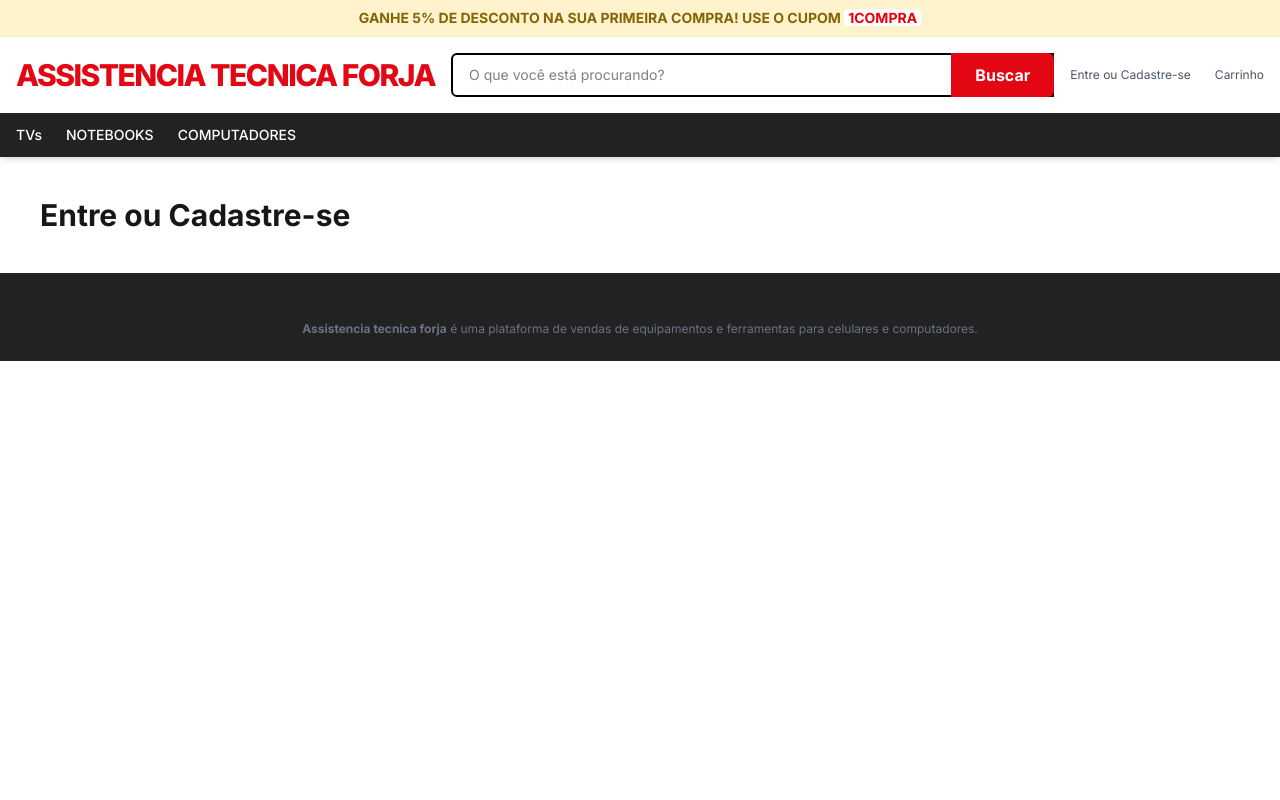
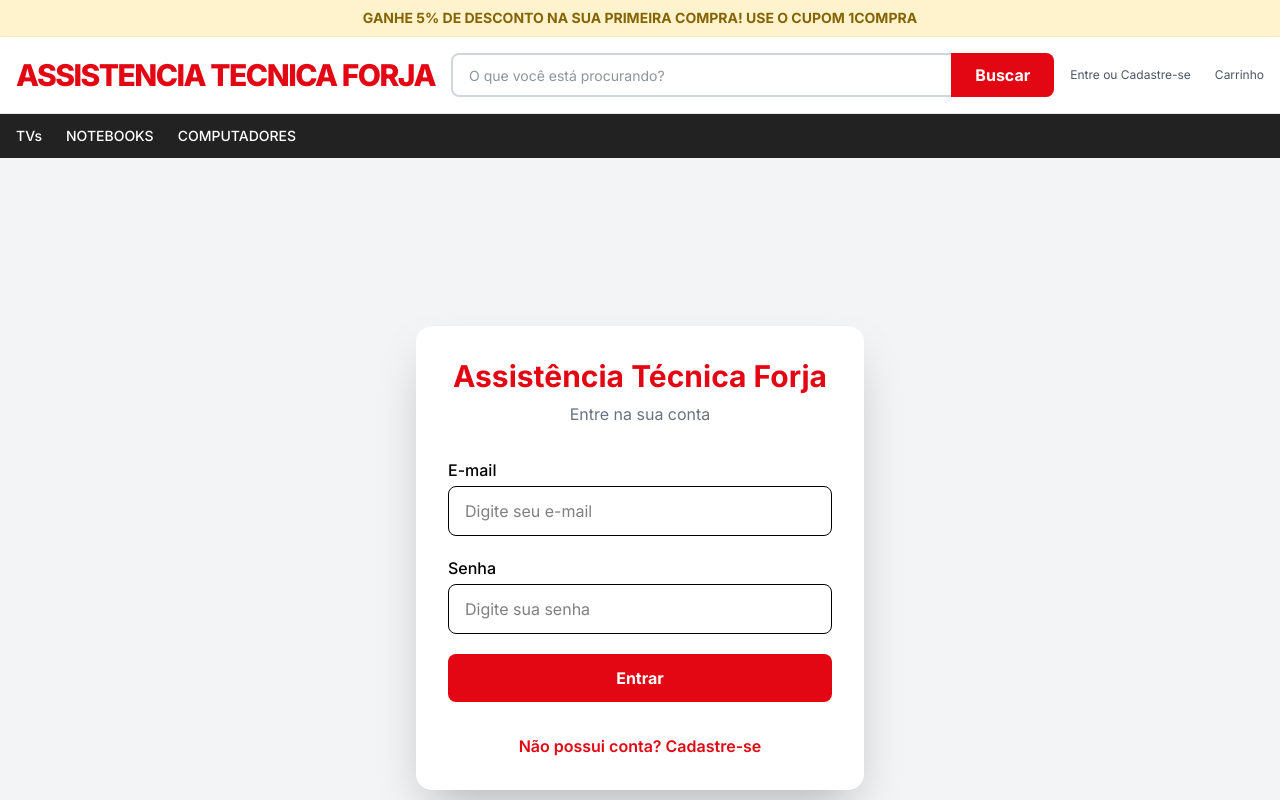
Before and after one commit to SamuelMucham/TCC_FrontEnd, a Next.js app: page /entreOuCadastreSe in a window 1280 px wide. Shown: the top 800 px of the page. Built offline with nearby package versions, Linux system fonts and the light colour scheme.

Commit message:
Add files via upload

```diff
--- /dev/null
+++ b/app/buscar/page.tsx
@@ -0,0 +1,67 @@
+"use client";
+
+import { useEffect } from "react";
+import { useSearchParams, useRouter } from "next/navigation";
+
+export default function BuscarPage() {
+  const params = useSearchParams();
+  const router = useRouter();
+
+  useEffect(() => {
+    const pesquisa = (params.get("q") || "")
+      .toLowerCase()
+      .trim();
+
+    if (
+      pesquisa === "tv" ||
+      pesquisa === "tvs" ||
+      pesquisa.includes("televis")
+    ) {
+      router.push("/TVS");
+      return;
+    }
+
+    if (
+      pesquisa === "notebook" ||
+      pesquisa === "notebooks"
+    ) {
+      router.push("/NOTEBOOKS");
+      return;
+    }
+
+    if (
+      pesquisa === "computador" ||
+      pesquisa === "computadores" ||
+      pesquisa === "pc" ||
+      pesquisa === "pcs"
+    ) {
+      router.push("/COMPUTADORES");
+      return;
+    }
+
+    if (
+      pesquisa === "celular" ||
+      pesquisa === "celulares"
+    ) {
+      router.push("/");
+      return;
+    }
+  }, [params, router]);
+
+  return (
+    <div className="max-w-4xl mx-auto py-16 px-6">
+      <h1 className="text-3xl font-bold">
+        Resultado da busca
+      </h1>
+
+      <p className="mt-5">
+        Você pesquisou:
+        <strong> {params.get("q")}</strong>
+      </p>
+
+      <p className="mt-2 text-gray-500">
+        Redirecionando...
+      </p>
+    </div>
+  );
+}
--- /dev/null
+++ b/app/components/Busca.tsx
@@ -0,0 +1,42 @@
+"use client";
+
+import { useState } from "react";
+import { useRouter } from "next/navigation";
+
+export default function Busca() {
+  const [busca, setBusca] = useState("");
+  const router = useRouter();
+
+  function pesquisar() {
+    const texto = busca.trim();
+
+    if (!texto) return;
+
+    router.push(`/buscar?q=${encodeURIComponent(texto)}`);
+  }
+
+  return (
+    <div className="flex-1 max-w-2xl w-full relative">
+      <input
+        type="text"
+        value={busca}
+        onChange={(e) => setBusca(e.target.value)}
+        onKeyDown={(e) => {
+          if (e.key === "Enter") {
+            pesquisar();
+          }
+        }}
+        placeholder="O que você está procurando?"
+        className="w-full h-11 pl-4 pr-28 text-sm text-gray-800 bg-white border-2 border-gray-300 rounded-lg focus:outline-none focus:border-[#e30613] transition"
+      />
+
+      <button
+        type="button"
+        onClick={pesquisar}
+        className="absolute right-0 top-0 h-11 px-6 bg-[#e30613] hover:bg-[#b3000a] text-white font-bold rounded-r-lg transition-colors"
+      >
+        Buscar
+      </button>
+    </div>
+  );
+}
--- a/app/entreOuCadastreSe/page.tsx
+++ b/app/entreOuCadastreSe/page.tsx
@@ -1,9 +1,94 @@
-export default function Page() {
+"use client";
+
+import { useState } from "react";
+import { useRouter } from "next/navigation";
+
+export default function EntreOuCadastreSePage() {
+  const [cadastro, setCadastro] = useState(false);
+  const router = useRouter();
+
   return (
-    <div className="container mx-auto p-10">
-      <h1 className="text-3xl font-bold">
-        Entre ou Cadastre-se
-      </h1>
+    <div className="min-h-screen bg-gray-100 flex items-center justify-center px-4 py-10">
+      <div className="bg-white rounded-2xl shadow-2xl w-full max-w-md p-8">
+        <h1 className="text-3xl font-bold text-center text-[#e30613] mb-2">
+          Assistência Técnica Forja
+        </h1>
+
+        <p className="text-center text-gray-500 mb-8">
+          {cadastro ? "Crie sua conta" : "Entre na sua conta"}
+        </p>
+
+        <form className="space-y-5">
+          {cadastro && (
+            <div>
+              <label className="block font-medium mb-1 text-black">
+                Nome Completo
+              </label>
+              <input
+                type="text"
+                placeholder="Digite seu nome"
+                className="w-full border rounded-lg px-4 py-3 focus:outline-none focus:ring-2 focus:ring-[#e30613] text-black"
+              />
+            </div>
+          )}
+
+          <div>
+            <label className="block font-medium mb-1 text-black">E-mail</label>
+            <input
+              type="email"
+              placeholder="Digite seu e-mail"
+              className="w-full border rounded-lg px-4 py-3 focus:outline-none focus:ring-2 focus:ring-[#e30613] text-black"
+            />
+          </div>
+
+          <div>
+            <label className="block font-medium mb-1 text-black">Senha</label>
+            <input
+              type="password"
+              placeholder="Digite sua senha"
+              className="w-full border rounded-lg px-4 py-3 focus:outline-none focus:ring-2 focus:ring-[#e30613] text-black"
+            />
+          </div>
+
+          {cadastro && (
+            <div>
+              <label className="block font-medium mb-1 text-black">
+                Confirmar Senha
+              </label>
+              <input
+                type="password"
+                placeholder="Confirme sua senha"
+                className="w-full border rounded-lg px-4 py-3 focus:outline-none focus:ring-2 focus:ring-[#e30613] text-black"
+              />
+            </div>
+          )}
+
+          <button
+            type="button"
+            onClick={() => {
+              if (cadastro) {
+                alert("Cadastro realizado com sucesso!");
+              } else {
+                router.push("/");
+              }
+            }}
+            className="w-full bg-[#e30613] hover:bg-red-700 text-white font-bold py-3 rounded-lg transition"
+          >
+            {cadastro ? "Cadastrar" : "Entrar"}
+          </button>
+        </form>
+
+        <div className="text-center mt-8">
+          <button
+            onClick={() => setCadastro(!cadastro)}
+            className="text-[#e30613] font-semibold hover:underline"
+          >
+            {cadastro
+              ? "Já possui uma conta? Entrar"
+              : "Não possui conta? Cadastre-se"}
+          </button>
+        </div>
+      </div>
     </div>
   );
 }
--- a/app/layout.tsx
+++ b/app/layout.tsx
@@ -4,12 +4,13 @@ import type { Metadata } from "next";
 import { Inter } from "next/font/google";
 import "./globals.css";
 import Link from "next/link";
+import Busca from "./components/Busca";
 
 const inter = Inter({ subsets: ["latin"] });
 
 export const metadata: Metadata = {
   title: "Assistencia tecnica forja - Assistência tecnica",
-  description: "a maior assistencia tecnica do Brasil",
+  description: "A maior assistência técnica do Brasil",
 };
 
 export default function RootLayout({
@@ -20,16 +21,17 @@ export default function RootLayout({
   return (
     <html lang="pt-BR">
       <body className={inter.className}>
-        <header className="sticky top-0 z-50 bg-white shadow-md">
+        <header>
+          {/* Barra superior */}
           <div className="bg-[#fff3cd] text-[#856404] text-center py-2 text-sm font-bold border-b border-[#ffeeba]">
             GANHE 5% DE DESCONTO NA SUA PRIMEIRA COMPRA! USE O CUPOM{" "}
-            <span className="uppercase bg-white px-1 rounded text-red-600">
-              1COMPRA
-            </span>
+            <span className="font-bold">1COMPRA</span>
           </div>
 
-          <div className="container mx-auto px-4 py-4">
-            <div className="flex flex-col md:flex-row items-center justify-between gap-4">
+          {/* Cabeçalho */}
+  <div className="bg-white shadow-sm border-b border-gray-200">
+  <div className="container mx-auto px-4 py-4">
+            <div className="flex flex-col md:flex-row items-center justify-between gap-4 ">
               <a
                 href="/"
                 className="text-3xl font-extrabold text-[#e30613] uppercase tracking-tighter"
@@ -37,24 +39,19 @@ export default function RootLayout({
                 Assistencia tecnica forja
               </a>
 
-              <div className="flex-1 max-w-2xl w-full relative">
-                <input
-                  type="text"
-                  placeholder="O que você está procurando?"
-                  className="w-full pl-4 pr-12 py-2.5 border-2 border-gray rounded-l-md focus:outline-none focus:border-[#e30613] text-black text-sm"
-                />
-                <button className="absolute right-0 top-0 h-full bg-[#e30613] text-white px-6 font-bold rounded-r-md hover:bg-[#b3000a] transition-colors">
-                  Buscar
-                </button>
-              </div>
+              {/* Busca */}
+              <Busca />
 
+              {/* Links */}
               <div className="flex gap-6 text-sm text-gray-600">
                 <a
-                  href="entreOuCadastreSe"
+                  href="/entreOuCadastreSe"
                   className="flex flex-col items-center hover:text-[#e30613] transition"
                 >
                   <span className="text-xl"></span>
-                  <span className="text-xs">Entre ou Cadastre-se</span>
+                  <span className="text-xs">
+                    Entre ou Cadastre-se
+                  </span>
                 </a>
 
                 <a
@@ -62,12 +59,15 @@ export default function RootLayout({
                   className="flex flex-col items-center hover:text-[#e30613] transition"
                 >
                   <span className="text-xl"></span>
-                  <span className="text-xs">Carrinho</span>
+                  <span className="text-xs">
+                    Carrinho
+                  </span>
                 </a>
               </div>
             </div>
           </div>
-
+          </div>
+          {/* Menu */}
           <nav className="bg-[#222] text-white">
             <div className="container mx-auto px-4 overflow-x-auto">
               <ul className="flex whitespace-nowrap py-3 text-sm font-medium gap-6">
@@ -91,13 +91,12 @@ export default function RootLayout({
 
                 <li>
                   <Link
-                  href="/COMPUTADORES"
+                    href="/COMPUTADORES"
                     className="hover:text-red-500 transition"
                   >
                     COMPUTADORES
                   </Link>
                 </li>
-
               </ul>
             </div>
           </nav>
@@ -109,9 +108,11 @@ export default function RootLayout({
           <div className="container mx-auto px-4 flex flex-col items-center justify-center">
             <p className="text-xs">
               <span className="text-gray-500">
-                <span className="font-bold">Assistencia tecnica forja</span> é uma plataforma de
-                vendas de equipamentos e ferramentas para celulares e
-                computadores.
+                <span className="font-bold">
+                  Assistencia tecnica forja
+                </span>{" "}
+                é uma plataforma de vendas de equipamentos e ferramentas para
+                celulares e computadores.
               </span>
             </p>
           </div>
```
